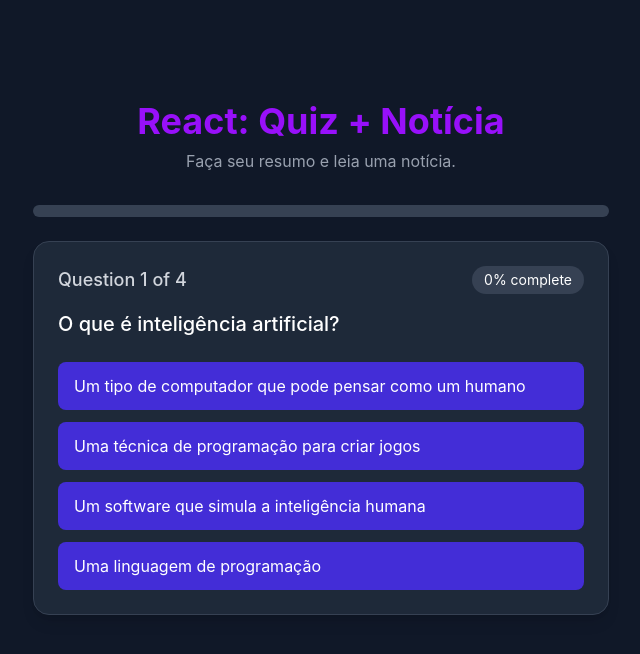
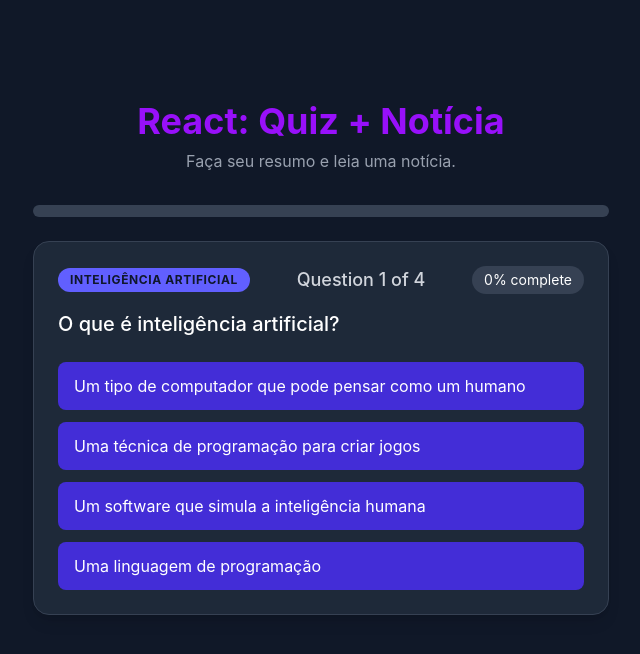
Before and after one commit to cientistafabiano/quizResumoEstudante, a React (Vite) app: page / in a window 1280 px wide. Shown: the top 654 px of the page, without its empty margins (319-959 px from the left). Built offline with nearby package versions, Linux system fonts and the light colour scheme.

Commit message:
quiz funcionando

```diff
--- a/src/App.jsx
+++ b/src/App.jsx
@@ -18,16 +18,18 @@
       setSelectedAnswer(opcao);
       setShowFeedback(true);
 
-      if (opcao === temaQuiz[0].perguntas[currentProduct].resposta_correta) {
+      if (opcao === temaQuiz[currentProduct].perguntas[0].resposta_correta) {
           setScore(score + 1);
       }
   };
   {/*função seguir para a próxima pergunta */}
   const handleNextQuestion = () => {
-      if (currentProduct + 1 < temaQuiz.length) {
+    setSelectedAnswer(null);
+    setShowFeedback(false);
+
+    if (currentProduct + 1 < temaQuiz.length) {
           setCurrentProduct(currentProduct + 1);
-          setSelectedAnswer(null);
-          setShowFeedback(false);
+
       } else {
           setIsFinished(true);
       }
@@ -43,13 +45,15 @@
   {/*função calcular o progresso do quiz */}
   const calculateProgress = () => {
     if (isFinished) return 100;
-    const baseProgress = (currentProduct / temaQuiz[0].perguntas.length) * 100;
-    const questionProgress = selectedAnswer ? (1 / temaQuiz[0].perguntas.length) * 100 : 0;
+    const baseProgress = (currentProduct / temaQuiz.length) * 100;
+    const questionProgress = selectedAnswer ? (1 / temaQuiz.length) * 100 : 0;
     return baseProgress + questionProgress;
   };
 
-  const percentage = (score / temaQuiz[0].perguntas.length) * 100;
+  const percentage = (score / temaQuiz.length) * 100;
   const showConfetti = isFinished && percentage > 50;
+
+
 
   return (
     <div className="min-h-screen bg-gray-900
@@ -77,7 +81,7 @@
           <ProductCard
             showFeedback={showFeedback}
             onAnswer={handleAnswer}
-            data={temaQuiz[0].perguntas[currentProduct]}
+            data={temaQuiz[currentProduct]}
             current={currentProduct}
             total={temaQuiz.length}
             selected={selectedAnswer}
--- a/src/components/product-card.jsx
+++ b/src/components/product-card.jsx
@@ -1,26 +1,34 @@
 //import {Card} from './Card.jsx';
 import React from "react";
+import { temaQuiz } from "../data";
 
-export default function ProductCard({ data, onAnswer, showFeedback, selected, current, total }) {
+export default function ProductCard({ data, onAnswer,
+    showFeedback, selected, current, total }) {
     {/*criando as variaveis que recebem os dados de data */}
-    const { pergunta, opcoes, resposta_correta } = data;
-    const {tema, titulo, resumo, conteudo_completo} = data;
-
+   // const { pergunta, opcoes, resposta_correta } = data;
+    //const {tema, titulo, resumo, conteudo_completo} = data;
+   //fazer mudanças
+   const temaAtual = temaQuiz[current];
+   const perguntaAtual = temaAtual?.perguntas[0]
 
     {/*funcao button alterando a cor */}
-    const getButtonStyle = (opcao) => {
+    const getButtonStyle = (index) => {
         if (!showFeedback) {
             return "bg-indigo-700 hover:bg-indigo-600 hover:scale-[1.01]"
         }
 
-        if (opcao === resposta_correta) return "bg-esmerald-600";
-        if (opcao === selected) return "bg-rose-600";
+        if (index === perguntaAtual.resposta_correta) return "bg-green-800";
+        if (index === selected) return "bg-rose-600";
         return "bg-gray-600"
     }
+    //new
+    if (!perguntaAtual) return <p className="text-white">Nenhuma pergunta encontrada</p>
     return (
         <div className="bg-gray-800 p-6 rounded-2xl shadow-lg w-full
             max-w-xl border border-gray-700">
             <div className="flex justify-between items-center mb-4">
+                <span className="bg-indigo-500 text-slate-900 font-bold px-3 py-1
+                rounded-full text-xs uppercase tracking-wider" >{temaAtual.tema}</span>
                 <h2 className="text-lg font-medium text-gray-300">
                 Question {current + 1} of {total}
                 </h2>
@@ -33,15 +41,15 @@
             </div>
 
 
-            <p className="text-xl font-medium mb-6">{pergunta}</p>
+            <p className="text-xl font-medium mb-6">{perguntaAtual.pergunta}</p>
             <div className="grid gap-3">
-                {opcoes.map((opcao, index) => (
+                {perguntaAtual.opcoes.map((opcao, index) => (
                 <button
                     className={`${getButtonStyle(
-                    opcao
+                    index
                     )} text-left px-4 py-3 cursor-pointer rounded-lg text-white `}
                     key={index}
-                    onClick={() => onAnswer(opcao)}
+                    onClick={() => onAnswer(index)}
                     disabled={showFeedback}
                 >
                     {opcao}
```
